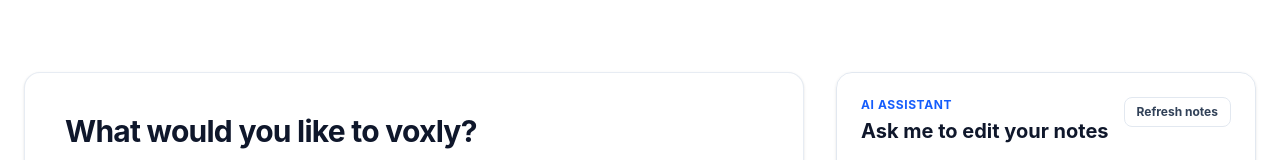
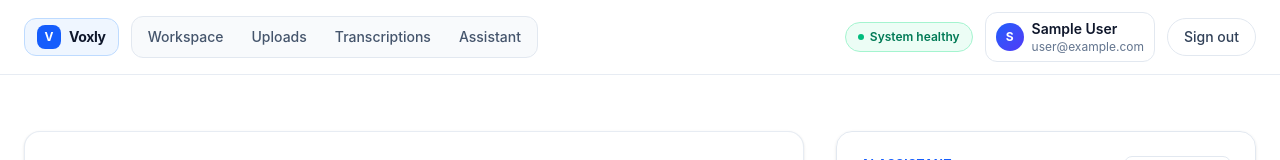
Before and after one commit to jerryga/voxly-nextjs, a Next.js app: page /dashboard in a window 1280 px wide. Shown: the top 160 px of the page. Built offline with nearby package versions, Linux system fonts and the light colour scheme; no server answers; the database is empty; sample sign-in values are in the browser's storage.

Commit message:
feat: nextstep: Refine workflow

```diff
--- a/app/api/transcriptions/route.ts
+++ b/app/api/transcriptions/route.ts
@@ -79,3 +79,41 @@
     );
   }
 }
+
+export async function DELETE(request: Request) {
+  try {
+    const session = await getServerSession(authOptions);
+    const email = session?.user?.email?.toLowerCase().trim();
+
+    if (!email) {
+      return NextResponse.json({ error: "Unauthorized" }, { status: 401 });
+    }
+
+    const user = await prisma.user.findUnique({ where: { email } });
+    if (!user) {
+      return NextResponse.json({ error: "Unauthorized" }, { status: 401 });
+    }
+
+    const body = await request.json().catch(() => ({}));
+    const id = typeof body?.id === "string" ? body.id : "";
+
+    if (!id) {
+      return NextResponse.json({ error: "id is required" }, { status: 400 });
+    }
+
+    const deleted = await prisma.transcription.deleteMany({
+      where: { id, userId: user.id },
+    });
+
+    if (deleted.count === 0) {
+      return NextResponse.json({ error: "Not found" }, { status: 404 });
+    }
+
+    return NextResponse.json({ ok: true });
+  } catch (err) {
+    return NextResponse.json(
+      { error: getApiErrorMessage(err) },
+      { status: getApiErrorStatus(err) },
+    );
+  }
+}
--- a/app/dashboard/TranscriptionClient.tsx
+++ b/app/dashboard/TranscriptionClient.tsx
@@ -35,6 +35,7 @@
   const [items, setItems] = useState<Transcription[]>([]);
   const [loading, setLoading] = useState(true);
   const [uploading, setUploading] = useState(false);
+  const [deletingId, setDeletingId] = useState<string | null>(null);
   const [error, setError] = useState<string | null>(null);
   const [file, setFile] = useState<File | null>(null);
   const [uploadTemplate, setUploadTemplate] = useState("default");
@@ -154,6 +155,59 @@
     }
   }
 
+  async function handleProcess(id: string, template?: string | null) {
+    setError(null);
+    try {
+      const res = await fetch("/api/transcriptions/process", {
+        method: "POST",
+        headers: { "Content-Type": "application/json" },
+        body: JSON.stringify({
+          transcriptionId: id,
+          template: template || undefined,
+        }),
+      });
+      const payload = await res.json();
+      if (!res.ok) {
+        throw new Error(payload?.error || "Processing failed");
+      }
+      await loadItems();
+    } catch (err) {
+      setError(err instanceof Error ? err.message : "Processing failed");
+    }
+  }
+
+  async function handleDelete(id: string) {
+    const confirmed = window.confirm(
+      "Delete this transcription from history? This cannot be undone.",
+    );
+    if (!confirmed) return;
+
+    setDeletingId(id);
+    setError(null);
+    try {
+      const res = await fetch("/api/transcriptions", {
+        method: "DELETE",
+        headers: { "Content-Type": "application/json" },
+        body: JSON.stringify({ id }),
+      });
+      const payload = await res.json();
+      if (!res.ok) {
+        throw new Error(payload?.error || "Delete failed");
+      }
+
+      setExpandedTranscripts((prev) => {
+        const next = { ...prev };
+        delete next[id];
+        return next;
+      });
+      await loadItems();
+    } catch (err) {
+      setError(err instanceof Error ? err.message : "Delete failed");
+    } finally {
+      setDeletingId(null);
+    }
+  }
+
   function toggleTranscript(id: string) {
     setExpandedTranscripts((prev) => ({
       ...prev,
@@ -267,7 +321,10 @@
   return (
     <div className="mt-6 grid grid-cols-1 gap-8 lg:grid-cols-[1fr_420px] items-start">
       <div className="space-y-6 min-w-0">
-        <section className="rounded-2xl border border-slate-200/80 bg-white p-10 shadow-sm">
+        <section
+          id="upload"
+          className="rounded-2xl border border-slate-200/80 bg-white p-10 shadow-sm"
+        >
           <div className="flex flex-col gap-2">
             <h2 className="text-3xl font-bold tracking-tight text-slate-900">
               What would you like to voxly?
@@ -504,7 +561,10 @@
           </span>
         </div>
 
-        <section className="rounded-2xl border border-slate-200 bg-white p-8 shadow-sm">
+        <section
+          id="transcriptions"
+          className="rounded-2xl border border-slate-200 bg-white p-8 shadow-sm"
+        >
           <div className="flex items-center justify-between border-b border-slate-200 pb-4">
             <h2 className="text-xl font-bold text-slate-900">Transcriptions</h2>
             <button
@@ -546,7 +606,11 @@
             </div>
           ) : (
             <div className="mt-6 space-y-4">
-              {sortedItems.map((item) => (
+              {sortedItems.map((item) => {
+                const canProcess =
+                  item.status === "uploaded" || item.status === "done";
+
+                return (
                   <div
                     key={item.id}
                     className="rounded-xl border border-slate-200 bg-white p-5 shadow-sm hover:border-slate-300 hover:shadow-md transition-all"
@@ -575,6 +639,15 @@
                         </div>
                       </div>
                       <div className="flex flex-wrap items-center gap-2">
+                        <button
+                          type="button"
+                          onClick={() => handleProcess(item.id, item.template)}
+                          disabled={!canProcess}
+                          className="rounded-lg border border-slate-200 bg-white px-4 py-2 text-xs font-bold text-slate-700 hover:border-slate-300 hover:bg-blue-50 hover:text-blue-700 disabled:opacity-50 disabled:cursor-not-allowed active:scale-95"
+                        >
+                          Process
+                        </button>
+
                         {item.transcript && (
                           <button
                             type="button"
@@ -586,6 +659,15 @@
                               : "View Transcript"}
                           </button>
                         )}
+
+                        <button
+                          type="button"
+                          onClick={() => handleDelete(item.id)}
+                          disabled={deletingId === item.id}
+                          className="rounded-lg border border-red-200 bg-white px-4 py-2 text-xs font-bold text-red-600 hover:border-red-300 hover:bg-red-50 hover:text-red-700 disabled:opacity-50 disabled:cursor-not-allowed active:scale-95"
+                        >
+                          {deletingId === item.id ? "Deleting..." : "Delete"}
+                        </button>
                       </div>
                     </div>
 
@@ -605,13 +687,17 @@
                       </div>
                     )}
                   </div>
-              ))}
+                );
+              })}
             </div>
           )}
         </section>
       </div>
 
-      <aside className="lg:sticky lg:top-6 lg:h-[calc(100vh-3rem)] self-start">
+      <aside
+        id="assistant"
+        className="lg:sticky lg:top-6 lg:h-[calc(100vh-3rem)] self-start"
+      >
         <section className="flex h-full flex-col rounded-2xl border border-slate-200  from-white via-blue-50/30 to-indigo-50/30 p-6 shadow-sm">
           <div className="flex items-start justify-between border-b border-slate-200 pb-5">
             <div>
--- a/app/dashboard/page.tsx
+++ b/app/dashboard/page.tsx
@@ -2,6 +2,7 @@
 import { redirect } from "next/navigation";
 import { authOptions } from "@/lib/auth";
 import { TranscriptionClient } from "./TranscriptionClient";
+import { SignOutButton } from "./SignOutButton";
 
 export default async function DashboardPage() {
   const session = await getServerSession(authOptions);
@@ -10,9 +11,69 @@
     redirect("/auth/sign-in");
   }
 
+  const displayName =
+    session.user.name?.trim() || session.user.email?.split("@")[0] || "User";
+  const initial = displayName.charAt(0).toUpperCase();
+
   return (
-    <div className="min-h-screen bg-white px-4 py-8 sm:px-6 sm:py-12 text-slate-900">
-      <div className="mx-auto w-full max-w-400">
+    <div className="min-h-screen bg-white text-slate-900">
+      <header className="sticky top-0 z-40 border-b border-slate-200/80 bg-white/90 backdrop-blur supports-[backdrop-filter]:bg-white/75">
+        <div className="mx-auto flex w-full max-w-400 items-center gap-3 px-4 py-3 sm:px-6">
+          <a
+            href="/dashboard"
+            className="inline-flex items-center gap-2 rounded-xl border border-blue-200 bg-blue-50 px-3 py-1.5"
+          >
+            <span className="inline-flex h-6 w-6 items-center justify-center rounded-lg bg-blue-600 text-xs font-bold text-white">
+              V
+            </span>
+            <span className="text-sm font-bold tracking-tight text-slate-900">
+              Voxly
+            </span>
+          </a>
+
+          <nav className="hidden items-center gap-1 rounded-xl border border-slate-200 bg-slate-50 p-1 md:flex">
+            {[
+              { label: "Workspace", href: "/dashboard" },
+              { label: "Uploads", href: "#upload" },
+              { label: "Transcriptions", href: "#transcriptions" },
+              { label: "Assistant", href: "#assistant" },
+            ].map((item) => (
+              <a
+                key={item.label}
+                href={item.href}
+                className="rounded-lg px-3 py-1.5 text-sm font-medium text-slate-600 hover:bg-white hover:text-slate-900"
+              >
+                {item.label}
+              </a>
+            ))}
+          </nav>
+
+          <div className="ml-auto flex items-center gap-2 sm:gap-3">
+            <div className="hidden items-center gap-1.5 rounded-full border border-emerald-200 bg-emerald-50 px-3 py-1.5 text-xs font-semibold text-emerald-700 sm:flex">
+              <span className="h-1.5 w-1.5 rounded-full bg-emerald-500" />
+              System healthy
+            </div>
+
+            <div className="hidden items-center gap-2 rounded-xl border border-slate-200 bg-white px-2.5 py-1.5 sm:flex">
+              <span className="inline-flex h-7 w-7 items-center justify-center rounded-full bg-gradient-to-br from-blue-600 to-indigo-600 text-xs font-bold text-white">
+                {initial}
+              </span>
+              <div className="leading-tight">
+                <p className="max-w-36 truncate text-sm font-semibold text-slate-900">
+                  {displayName}
+                </p>
+                <p className="max-w-36 truncate text-xs text-slate-500">
+                  {session.user.email}
+                </p>
+              </div>
+            </div>
+
+            <SignOutButton />
+          </div>
+        </div>
+      </header>
+
+      <div className="mx-auto w-full max-w-400 px-4 py-6 sm:px-6 sm:py-8">
         <TranscriptionClient />
       </div>
     </div>
```
Lines whose indentation alone changed are shown as unchanged.
